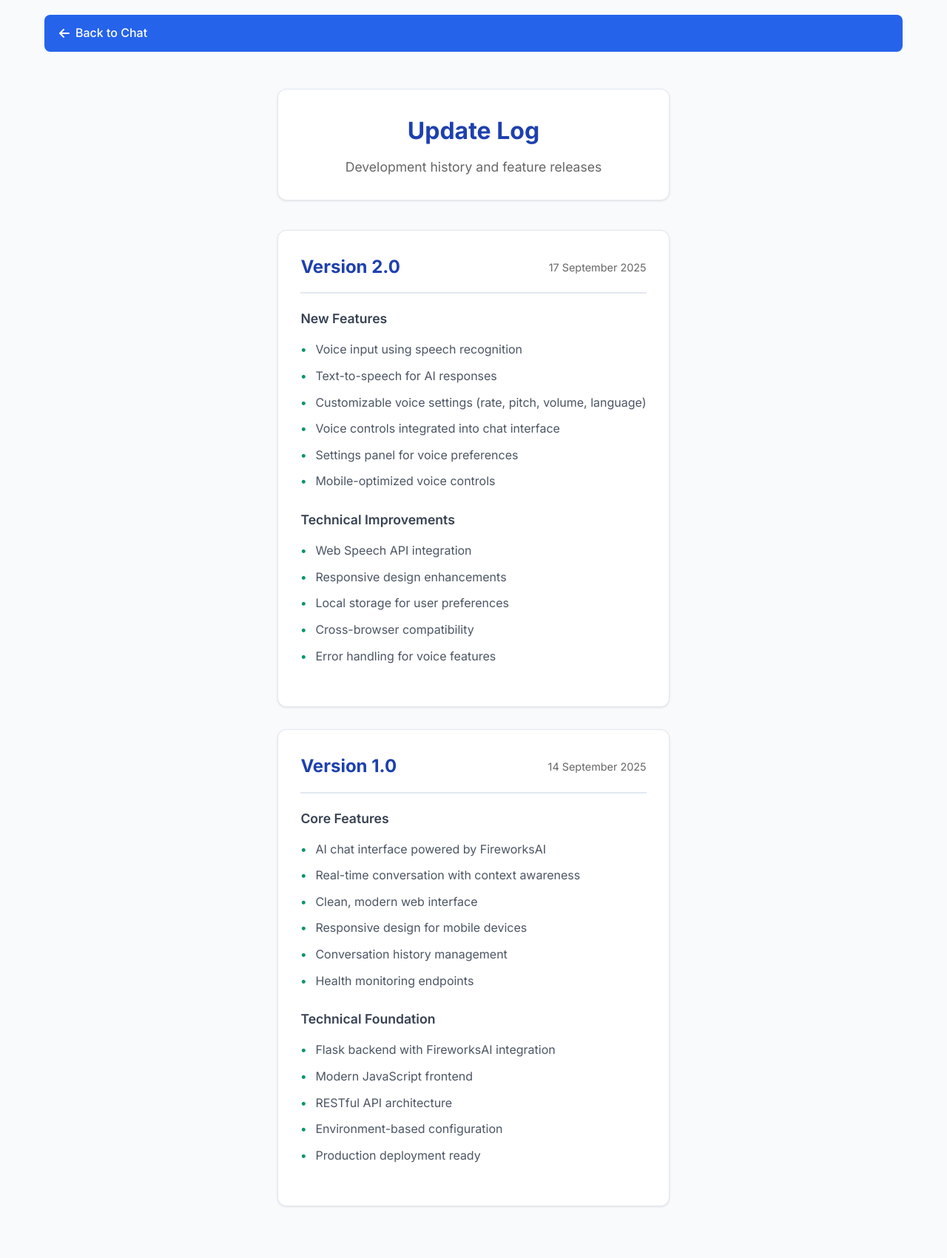
After one commit to marviano/IntelliMind-Assistant, a Flask app: page /updates in a window 1280 px wide. The commit adds this page. Shown: the whole page at 74% size. Run offline with Flask 3, Linux system fonts and the light colour scheme.

Commit message:
v2 updates

```diff
--- a/app.py
+++ b/app.py
@@ -104,6 +104,11 @@ def clear_chat():
     except Exception as e:
         return jsonify({'error': str(e)}), 500
 
+@app.route('/updates')
+def updates():
+    """Update log page"""
+    return render_template('updates.html')
+
 @app.route('/health')
 def health():
     """Health check endpoint"""
--- a/templates/index.html
+++ b/templates/index.html
@@ -19,6 +19,9 @@
                 </div>
                 <div class="subtitle">
                     <span>Powered by Sentient's Framework & FireworksAI</span>
+                    <div class="header-links">
+                        <a href="/updates" class="update-link">Update Log</a>
+                    </div>
                 </div>
             </div>
         </header>
--- /dev/null
+++ b/templates/updates.html
@@ -0,0 +1,204 @@
+<!DOCTYPE html>
+<html lang="en">
+<head>
+    <meta charset="UTF-8">
+    <meta name="viewport" content="width=device-width, initial-scale=1.0">
+    <title>Update Log - IntelliMind Assistant</title>
+    <link rel="stylesheet" href="{{ url_for('static', filename='css/style.css') }}">
+    <link href="https://fonts.googleapis.com/css2?family=Inter:wght@300;400;500;600;700&display=swap" rel="stylesheet">
+    <link rel="stylesheet" href="https://cdnjs.cloudflare.com/ajax/libs/font-awesome/6.0.0/css/all.min.css">
+    <style>
+        .update-log-container {
+            max-width: 800px;
+            margin: 0 auto;
+            padding: 20px;
+        }
+
+        .update-log-header {
+            text-align: center;
+            margin-bottom: 40px;
+            padding: 30px;
+            background: #ffffff;
+            border: 1px solid #e2e8f0;
+            border-radius: 12px;
+            box-shadow: 0 1px 3px rgba(0, 0, 0, 0.1);
+        }
+
+        .update-log-header h1 {
+            color: #1e40af;
+            margin-bottom: 10px;
+        }
+
+        .update-log-header p {
+            color: #666;
+            font-size: 1.1rem;
+        }
+
+        .version-card {
+            background: #ffffff;
+            border: 1px solid #e2e8f0;
+            border-radius: 12px;
+            padding: 30px;
+            margin-bottom: 30px;
+            box-shadow: 0 1px 3px rgba(0, 0, 0, 0.1);
+        }
+
+        .version-header {
+            display: flex;
+            justify-content: space-between;
+            align-items: center;
+            margin-bottom: 20px;
+            padding-bottom: 15px;
+            border-bottom: 2px solid #e2e8f0;
+        }
+
+        .version-number {
+            font-size: 1.5rem;
+            font-weight: 700;
+            color: #1e40af;
+        }
+
+        .version-date {
+            color: #666;
+            font-size: 0.9rem;
+        }
+
+        .feature-section {
+            margin-bottom: 20px;
+        }
+
+        .feature-section h3 {
+            color: #374151;
+            font-size: 1.1rem;
+            margin-bottom: 10px;
+            font-weight: 600;
+        }
+
+        .feature-list {
+            list-style: none;
+            padding: 0;
+        }
+
+        .feature-list li {
+            padding: 5px 0;
+            color: #4b5563;
+            position: relative;
+            padding-left: 20px;
+        }
+
+        .feature-list li:before {
+            content: "•";
+            color: #059669;
+            font-weight: bold;
+            position: absolute;
+            left: 0;
+        }
+
+        .back-button {
+            display: inline-flex;
+            align-items: center;
+            gap: 8px;
+            background: #2563eb;
+            color: white;
+            padding: 12px 20px;
+            border-radius: 8px;
+            text-decoration: none;
+            font-weight: 500;
+            transition: all 0.3s ease;
+            margin-bottom: 30px;
+        }
+
+        .back-button:hover {
+            background: #1d4ed8;
+            transform: translateY(-1px);
+        }
+
+        @media (max-width: 768px) {
+            .version-header {
+                flex-direction: column;
+                align-items: flex-start;
+                gap: 10px;
+            }
+
+            .update-log-container {
+                padding: 10px;
+            }
+        }
+    </style>
+</head>
+<body>
+    <div class="container">
+        <a href="/" class="back-button">
+            <i class="fas fa-arrow-left"></i>
+            Back to Chat
+        </a>
+
+        <div class="update-log-container">
+            <div class="update-log-header">
+                <h1>Update Log</h1>
+                <p>Development history and feature releases</p>
+            </div>
+
+            <div class="version-card">
+                <div class="version-header">
+                    <div class="version-number">Version 2.0</div>
+                    <div class="version-date">17 September 2025</div>
+                </div>
+
+                <div class="feature-section">
+                    <h3>New Features</h3>
+                    <ul class="feature-list">
+                        <li>Voice input using speech recognition</li>
+                        <li>Text-to-speech for AI responses</li>
+                        <li>Customizable voice settings (rate, pitch, volume, language)</li>
+                        <li>Voice controls integrated into chat interface</li>
+                        <li>Settings panel for voice preferences</li>
+                        <li>Mobile-optimized voice controls</li>
+                    </ul>
+                </div>
+
+                <div class="feature-section">
+                    <h3>Technical Improvements</h3>
+                    <ul class="feature-list">
+                        <li>Web Speech API integration</li>
+                        <li>Responsive design enhancements</li>
+                        <li>Local storage for user preferences</li>
+                        <li>Cross-browser compatibility</li>
+                        <li>Error handling for voice features</li>
+                    </ul>
+                </div>
+            </div>
+
+            <div class="version-card">
+                <div class="version-header">
+                    <div class="version-number">Version 1.0</div>
+                    <div class="version-date">14 September 2025</div>
+                </div>
+
+                <div class="feature-section">
+                    <h3>Core Features</h3>
+                    <ul class="feature-list">
+                        <li>AI chat interface powered by FireworksAI</li>
+                        <li>Real-time conversation with context awareness</li>
+                        <li>Clean, modern web interface</li>
+                        <li>Responsive design for mobile devices</li>
+                        <li>Conversation history management</li>
+                        <li>Health monitoring endpoints</li>
+                    </ul>
+                </div>
+
+                <div class="feature-section">
+                    <h3>Technical Foundation</h3>
+                    <ul class="feature-list">
+                        <li>Flask backend with FireworksAI integration</li>
+                        <li>Modern JavaScript frontend</li>
+                        <li>RESTful API architecture</li>
+                        <li>Environment-based configuration</li>
+                        <li>Production deployment ready</li>
+                    </ul>
+                </div>
+            </div>
+        </div>
+    </div>
+</body>
+</html>
```
Also changed, not shown: UPDATE_LOG.md (added, +39 -0 lines), static/css/style.css (+38 -14 lines).
